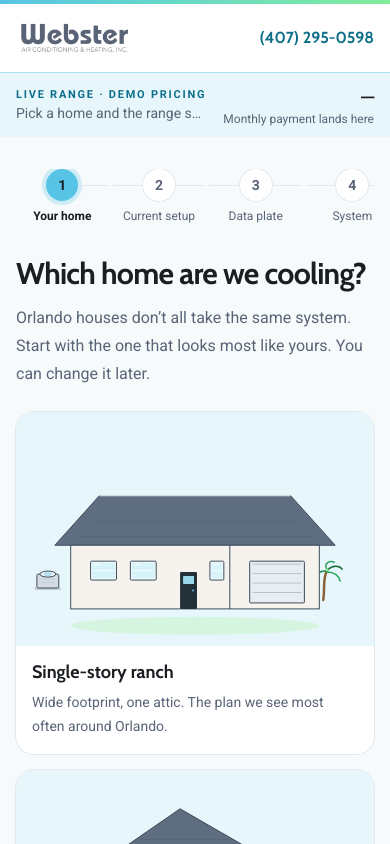
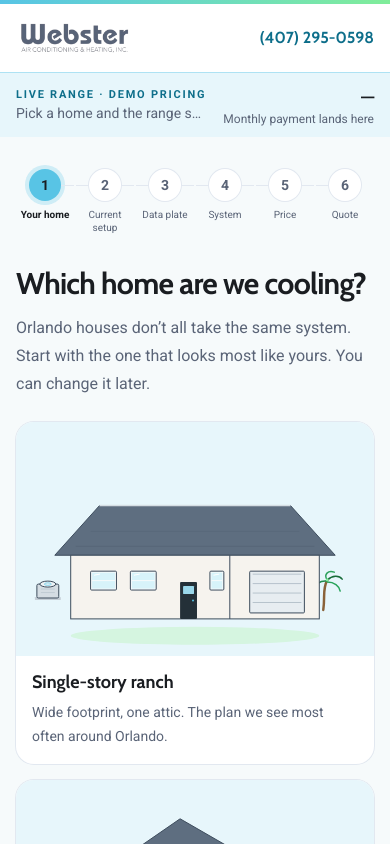
Before and after one commit to tdaffron/webster-quote-builder, a Next.js app: page / in a window 390 px wide. Shown: the top 844 px of the page. Built offline with nearby package versions, Linux system fonts and the light colour scheme.

Commit message:
Show all six estimate steps on a phone.
Drop the stepper’s minimum width so Price and Quote stay on screen at a narrow width.

Co-authored-by: tdaffron <tdaffron@gmail.com>

```diff
--- a/src/components/estimate/stepper.tsx
+++ b/src/components/estimate/stepper.tsx
@@ -5,8 +5,8 @@ const STEPS = ["Your home", "Current setup", "Data plate", "System", "Price", "Q
 
 export function Stepper({ step, maxReachable, onStep }: { step: number; maxReachable: number; onStep: (index: number) => void }) {
   return (
-    <nav aria-label="Estimate steps" className="overflow-x-auto">
-      <ol className="flex min-w-[36rem] items-start gap-1 sm:min-w-0">
+    <nav aria-label="Estimate steps">
+      <ol className="flex items-start gap-0.5 sm:gap-1">
         {STEPS.map((label, index) => {
           const complete = index < step;
           const current = index === step;
@@ -35,7 +35,7 @@ export function Stepper({ step, maxReachable, onStep }: { step: number; maxReach
                   </span>
                   <span className={cn("h-px flex-1", index === STEPS.length - 1 ? "bg-transparent" : index < step ? "bg-cyan" : "bg-slate-200")} />
                 </span>
-                <span className={cn("px-1 text-center text-xs leading-tight sm:text-[13px]", current ? "font-semibold text-ink" : "text-steel")}>
+                <span className={cn("px-0.5 text-center text-[10px] leading-tight sm:px-1 sm:text-[13px]", current ? "font-semibold text-ink" : "text-steel")}>
                   {label}
                 </span>
               </button>
```
